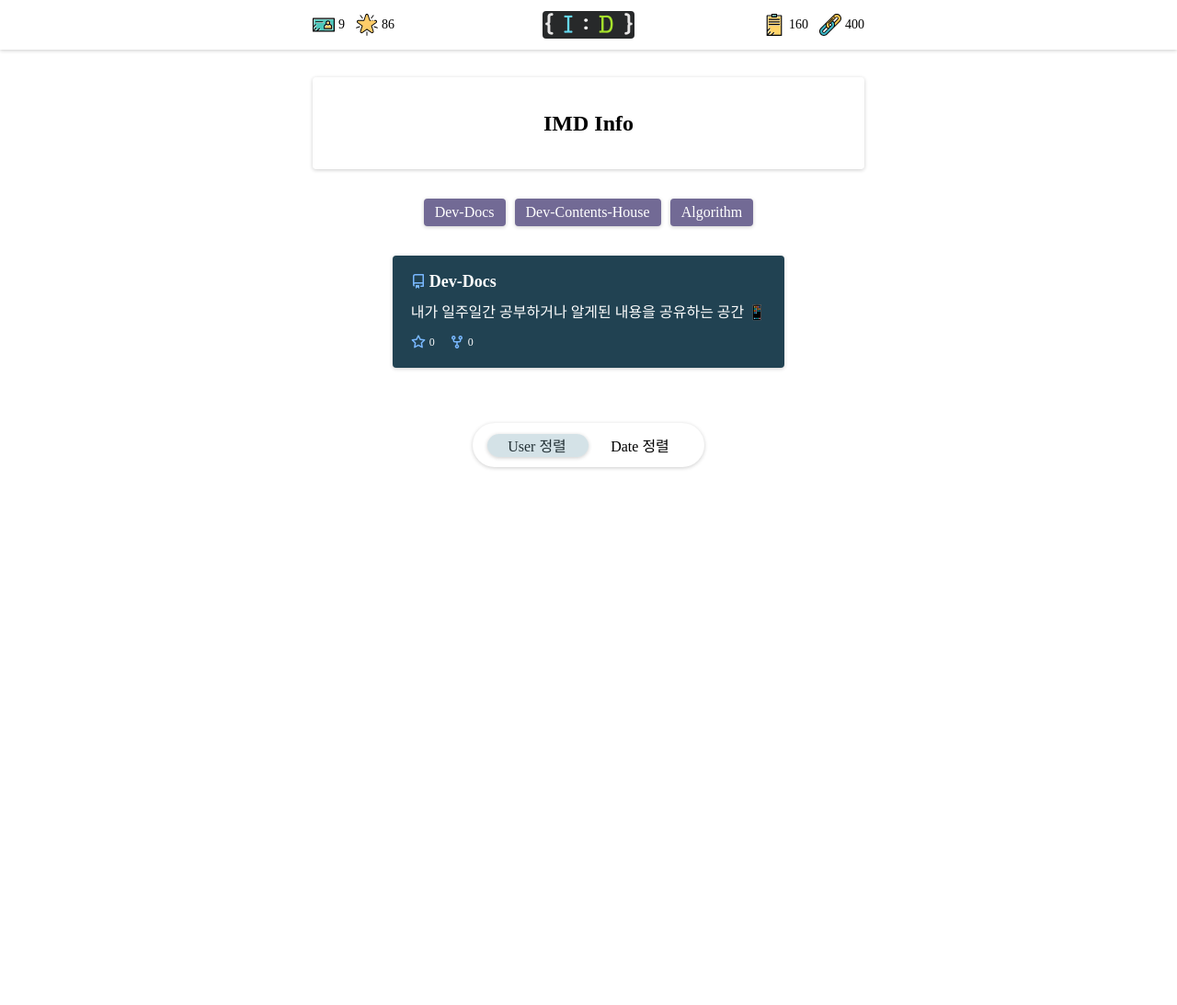
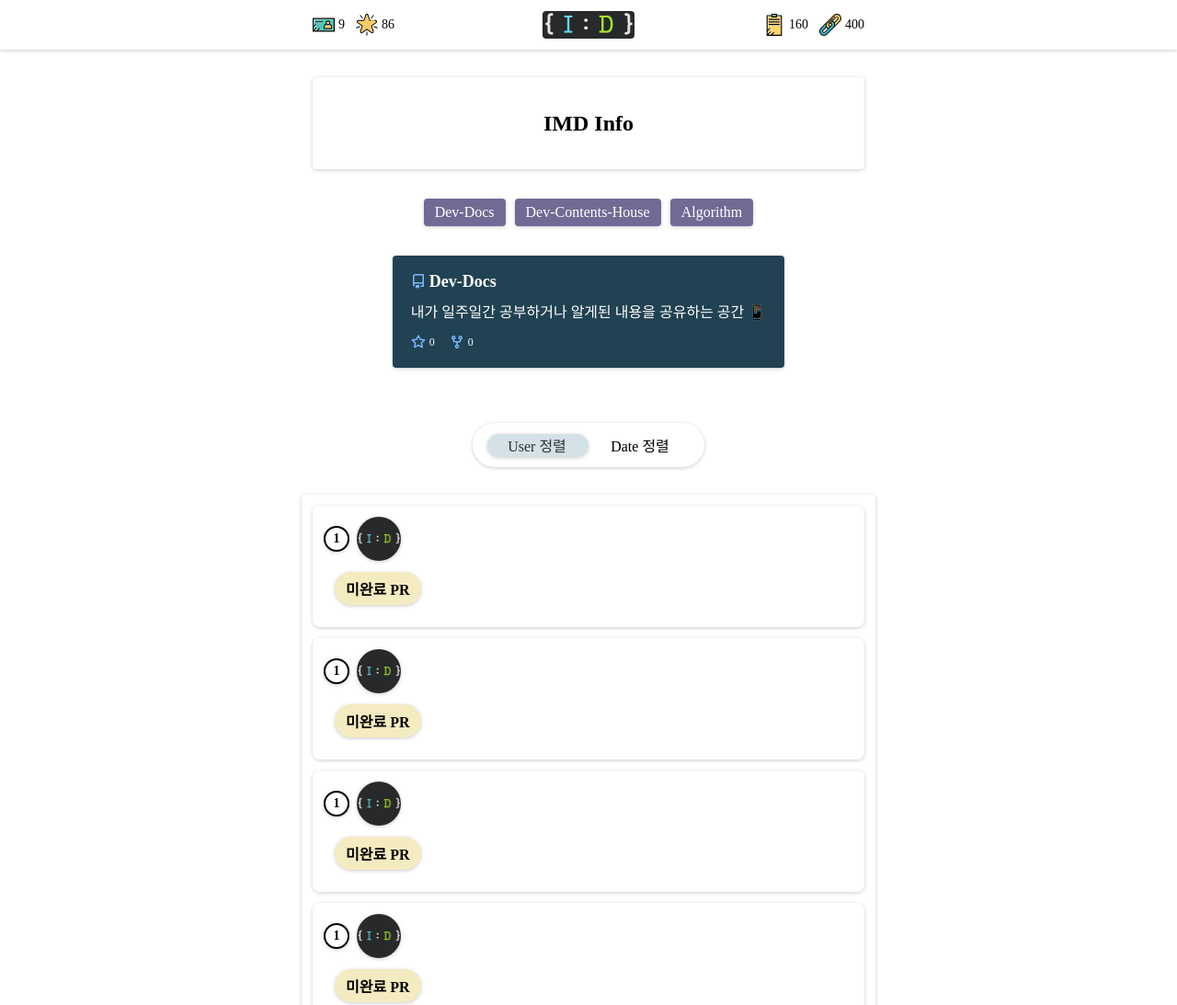
Before and after one commit to Im-D/Im-Infographic-FE, a plain HTML site: page index.html in a window 1280 px wide. Shown: the top 1093 px of the page at 92% size. Before the commit the page ends 800 px from the top, so only its background shows below. Drawn offline with nearby package versions, Linux system fonts and the light colour scheme.

Commit message:
feat : Create ReviewerCard

```diff
--- a/index.html
+++ b/index.html
@@ -12,9 +12,14 @@
 
 <script type="module">
   import { render } from 'https://unpkg.com/lit-html?module';
-  import APP from './src/index.js';
+  import APP from './src/index@1.js';
+  // fetch('https://raw.githubusercontent.com/Im-D/Im-Infographic-BE/main/data/pr/20201022.json')
+  // .then(function(response) {
+  //   return response.json();
+  // }).then(function(myJson) {
 
-  render(APP, document.body);
+  // });
+  render(APP(), document.body);
 </script>
 
 </html>
--- a/src/components/Main.js
+++ b/src/components/Main.js
@@ -5,6 +5,7 @@ import Button from '/src/components/Button.js'
 import ArrowButton from '/src/components/ArrowButton.js'
 import RepoCard from '/src/components/RepoCard.js'
 import Switch from '/src/components/Switch.js'
+import ReviewerCard from '/src/components/ReviewerCard.js'
 
 const repoBtnClick = (repoInfo) => {
   state.currentRepo = { ...repoInfo }
@@ -60,7 +61,7 @@ const Main = () => {
         max-width: 600px;
         height: 100%;
 
-        margin: 0 auto;
+        margin: 0 auto 50px;
       }
 
       .main__repo-container {
@@ -95,7 +96,26 @@ const Main = () => {
       }
 
       .main__pr-container{
+        display: flex;
+        flex-direction: column;
+        justify-content: center;
+        align-items: center;
+
+        width: 100%;
         margin-top: 60px;
+      }
+
+      .main_pr-list{
+        width: 100%;
+        height: 600px;
+
+        margin-top: 30px;
+        padding: 12px;
+
+        overflow: auto;
+
+        border-radius: 4px;
+        box-shadow: 0 1px 4px 0 rgba(0, 0, 0, 0.2);
       }
     </style>
 
@@ -126,6 +146,15 @@ const Main = () => {
 
       <section class="main__pr-container">
         ${Switch({buttonList: state.buttonList})}
+
+        <section class="main_pr-list">
+          ${ReviewerCard()}
+          ${ReviewerCard()}
+          ${ReviewerCard()}
+          ${ReviewerCard()}
+          ${ReviewerCard()}
+          ${ReviewerCard()}
+        </section>
       </section>
     </main>
   `
--- /dev/null
+++ b/src/components/ReviewerCard.js
@@ -0,0 +1,110 @@
+import { html } from 'https://unpkg.com/lit-html?module';
+
+export default () => {
+  return html`
+    <style>
+      .user-card {
+        display: flex;
+        flex-direction: column;
+        justify-content: center;
+        align-items: center;
+
+        width: 100%;
+        max-width: 600px;
+
+        padding: 12px;
+        margin-bottom: 12px;
+
+        box-sizing: border-box;
+        border-radius: 8px;
+        box-shadow: 0 1px 4px 0 rgba(0, 0, 0, 0.2);
+      }
+
+      .user-card__header{
+        width: 100%;
+        display: flex;
+        flex-direction: row;
+        justify-content: flex-start;
+        align-items: center;
+
+        box-sizing: border-box;
+      }
+
+      .user-card__number{
+        display: flex;
+        flex-direction: row;
+        justify-content: center;
+        align-items: center;
+
+        width: 24px;
+        height: 24px;
+
+        border-radius:50%;
+        border: 2px solid #000;
+        box-shadow: 0 1px 4px 0 rgba(0, 0, 0, 0.2);
+
+        font-size: 14px;
+        font-weight: bold;
+      }
+
+      .user-card__user-image{
+        width: 48px;
+        height: 48px;
+
+        margin-left: 8px;
+
+        border-radius: 50%;
+        object-fit: cover;
+        box-shadow: 0 1px 4px 0 rgba(0, 0, 0, 0.2);
+      }
+
+      .user-card__main{
+        display: flex;
+        flex-direction: column;
+        justify-content: center;
+        align-items: center;
+
+        width: 100%;
+
+        padding: 12px;
+        box-sizing: border-box;
+      }
+
+      .user-card__name-card{
+        display: flex;
+        flex-direction: row;
+        justify-content: flex-start;
+        align-items: center;
+
+        width: 100%;
+      }
+
+      .user-card__name-card__text {
+        padding: 6px 12px;
+
+        border: none;
+        border-radius: 25px;
+        box-shadow: 0 1px 4px 0 rgba(0, 0, 0, 0.2);
+        background-color: #f4ebc1;
+
+        font-size: 16px;
+        font-weight: bold;
+        color: #000;
+      }
+    </style>
+    <section class="user-card">
+      <section class="user-card__header">
+        <span class="user-card__number">1</span>
+        <img class="user-card__user-image" src="./assets/images/img-logo.png">
+        <!-- Name Tag -->
+      </section>
+      <section class="user-card__main">
+        <div class="user-card__name-card">
+          <span class="user-card__name-card__text">미완료 PR</span>
+        </div>
+
+        <!-- PR Card -->
+      </section>
+    </section>
+  `;
+}
--- a/src/index.js
+++ b/src/index@1.js
@@ -3,7 +3,9 @@ import { html } from 'https://unpkg.com/lit-html?module';
 import Header from './components/Header.js'
 import Main from './components/Main.js'
 
-export default html`
-  ${Header()}
-  ${Main()}
-`;
+export default (data) => {
+  return html`
+    ${Header()}
+    ${Main()}
+  `;
+}
```
